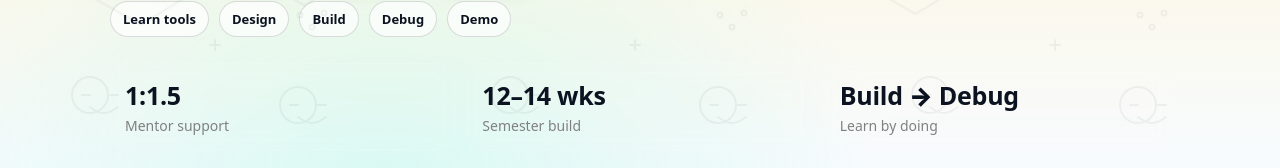
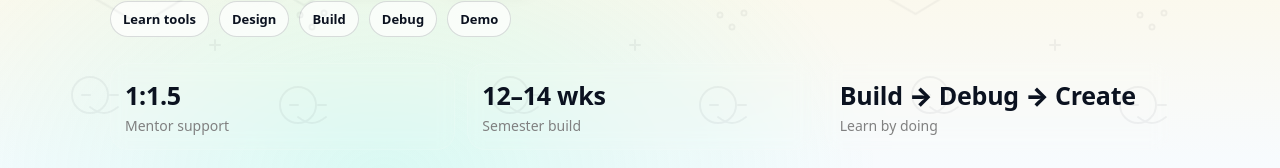
Before and after one commit to anaizma/curiolab-v2, a Next.js app: page / in a window 1280 px wide. Shown: the part 625-793 px from the top of the page. Built offline with nearby package versions, Linux system fonts and the light colour scheme.

Commit message:
Linking project cards to projects page

```diff
--- a/src/app/page.tsx
+++ b/src/app/page.tsx
@@ -1,4 +1,6 @@
 import Image from "next/image";
+import Link from "next/link";
+
 
 export default function Home() {
   return (
@@ -48,7 +50,7 @@
             <div className="statLabel">Semester build</div>
           </div>
           <div className="stat">
-            <div className="statNum">Build → Debug</div>
+            <div className="statNum">Build → Debug → Create</div>
             <div className="statLabel">Learn by doing</div>
           </div>
         </div>
@@ -61,6 +63,7 @@
         </div>
 
         <div className="grid">
+          <Link href="/projects" className="cardLink">
           <article className="card">
             <h3>Remote-Controlled Car</h3>
             <div className="cardMedia">
@@ -77,7 +80,9 @@
             <p>Mechanics + electronics + iteration. Build it, drive it, improve it.</p>
             <span className="tag">code • design</span>
           </article>
+          </Link>
 
+          <Link href="/projects" className="cardLink">
           <article className="card">
             <h3>Alarm Clock</h3>
             <div className="cardMedia">
@@ -93,7 +98,9 @@
             <p>Inputs, outputs, timing, and making something reliable.</p>
             <span className="tag">electronics • logic</span>
           </article>
+          </Link>
 
+          <Link href="/projects" className="cardLink">
           <article className="card">
             <h3>Lock Box</h3>
             <div className="cardMedia">
@@ -109,6 +116,7 @@
             <p>Mechanism + code + debugging until it works every time.</p>
             <span className="tag">coding • debugging</span>
           </article>
+          </Link>
         </div>
       </section>
 
```
